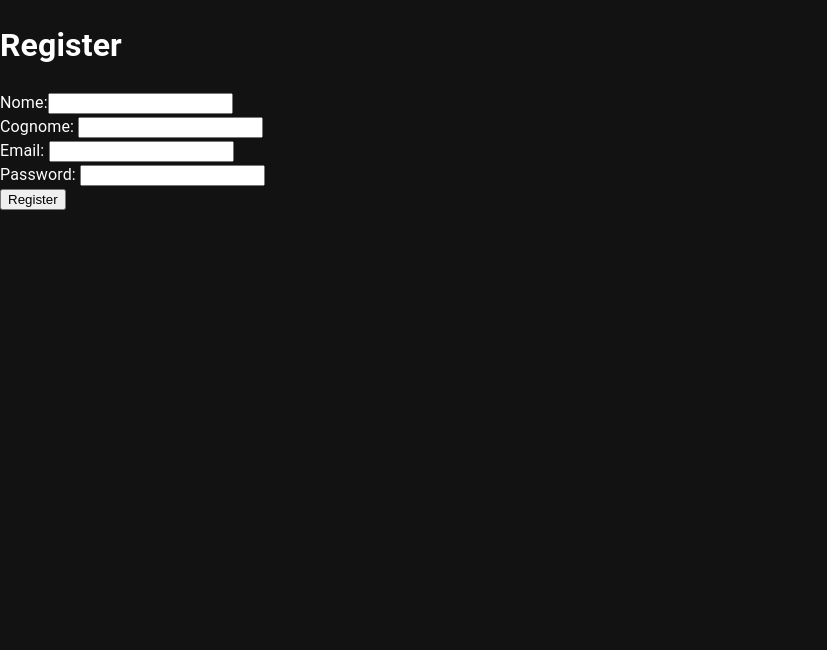
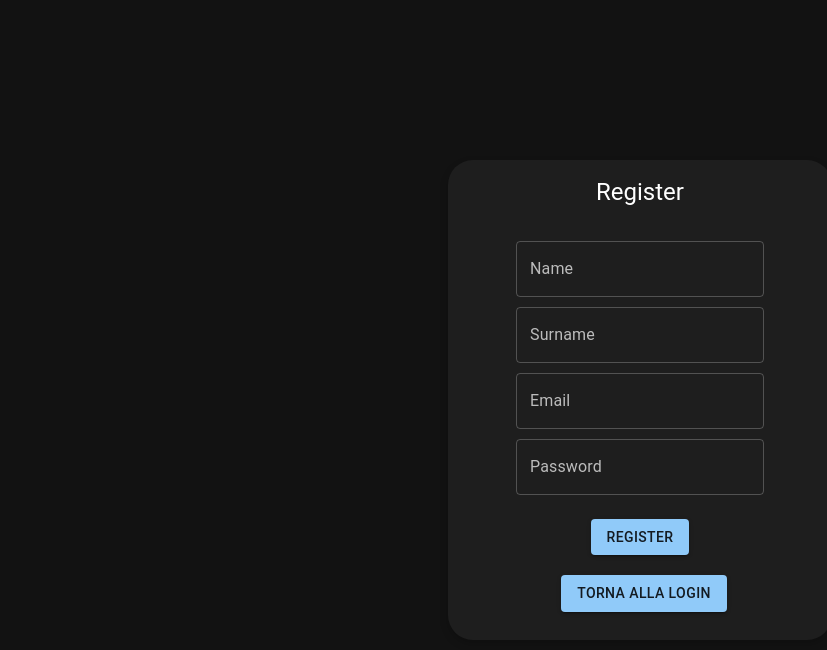
Before and after one commit to Luca-Lucidera/Libreria, a Next.js app: page /register in a window 1280 px wide. Shown: the top 650 px of the page, without its empty margins (0-827 px from the left). Built offline with nearby package versions, Linux system fonts and the light colour scheme.

Commit message:
Modificata UI register

```diff
--- a/pages/api/auth/register.ts
+++ b/pages/api/auth/register.ts
@@ -2,15 +2,13 @@ import IApiResponse from "@/model/ApiResponse";
 import IUserRegisterDTO from "@/model/user/IUserRegisterDTO";
 import { setSessionCookie } from "@/service/server/authService";
 import { prisma } from "@/utils/prisma";
-import { serialize } from "cookie";
-import { randomUUID } from "crypto";
 import { NextApiRequest, NextApiResponse } from "next";
 
 export default async function handler(req: NextApiRequest, res: NextApiResponse<IApiResponse<any>>) {
   if (req.method === "POST") {
     try {
       const { nome, cognome, email, password } = req.body as IUserRegisterDTO;
-      if(!nome || !cognome || !email || !password) return res.status(400).json({ message: "Credenziali mancano"})
+      if(!nome || !cognome || !email || !password) return res.status(400).json({ message: "Mancano le credenziali"})
 
       const userFound = await prisma.users.findFirst({
         where: {
--- a/pages/register.tsx
+++ b/pages/register.tsx
@@ -1,99 +1,176 @@
+import IUserRegisterDTO from "@/model/user/IUserRegisterDTO";
+import { register } from "@/service/userService";
+import { LinearProgress, Typography } from "@mui/material";
+import Box from "@mui/material/Box";
+import Button from "@mui/material/Button";
+import Card from "@mui/material/Card";
+import CardActions from "@mui/material/CardActions";
+import CardContent from "@mui/material/CardContent";
+import CardHeader from "@mui/material/CardHeader";
+import TextField from "@mui/material/TextField";
+import { useMutation } from "@tanstack/react-query";
+import axios from "axios";
 import { serialize } from "cookie";
 import { GetServerSideProps } from "next";
-import { FormEvent, useState } from "react";
-import { useMutation } from "@tanstack/react-query";
+import Link from "next/link";
 import { useRouter } from "next/router";
-import { register } from "@/service/userService";
-import axios from "axios";
+import { useState } from "react";
 
 export default function Register() {
   const router = useRouter();
-  const [nome, setNome] = useState("");
-  const [cognome, setCognome] = useState("");
-  const [email, setEmail] = useState("");
-  const [password, setPassword] = useState("");
+  const [userInfo, setUserInfo] = useState<IUserRegisterDTO>({
+    nome: "",
+    cognome: "",
+    email: "",
+    password: "",
+  });
 
   const registerMutation = useMutation<string, Error>({
-    mutationKey: ["register"],
-    mutationFn: async () => await register({ nome, cognome, email, password }),
+    mutationKey: ["register-mutation"],
+    mutationFn: async () => await register(userInfo),
     onSuccess: () => {
       router.push("/home");
     },
   });
 
-  function handleSubmit(e: FormEvent) {
+  return (
+    <Box
+      sx={{
+        height: "100vh",
+        display: "flex",
+        justifyContent: "center",
+        alignItems: "center",
+      }}
+    >
+      <Card
+        sx={{
+          minHeight: "50vh",
+          minWidth: "30vw",
+          borderRadius: "25px",
+          boxShadow: "0 4px 8px 0 rgba(0,0,0,0.2)",
+        }}
+      >
+        <form>
+          <CardHeader title="Register" sx={{ textAlign: "center" }} />
+          <CardContent
+            sx={{
+              display: "flex",
+              flexDirection: "column",
+              justifyContent: "center",
+              alignItems: "center",
+            }}
+          >
+            <div>
+              <TextField
+                label="Name"
+                variant="outlined"
+                value={userInfo.nome}
+                onChange={(e) =>
+                  setUserInfo({ ...userInfo, nome: e.target.value })
+                }
+              />
+            </div>
+            <div style={{ marginTop: "10px" }}>
+              <TextField
+                label="Surname"
+                variant="outlined"
+                value={userInfo.cognome}
+                onChange={(e) =>
+                  setUserInfo({ ...userInfo, cognome: e.target.value })
+                }
+              />
+            </div>
+            <div style={{ marginTop: "10px" }}>
+              <TextField
+                type={"email"}
+                label="Email"
+                variant="outlined"
+                value={userInfo.email}
+                onChange={(e) =>
+                  setUserInfo({ ...userInfo, email: e.target.value })
+                }
+              />
+            </div>
+            <div style={{ marginTop: "10px" }}>
+              <TextField
+                type={"password"}
+                label="Password"
+                variant="outlined"
+                value={userInfo.password}
+                onChange={(e) =>
+                  setUserInfo({ ...userInfo, password: e.target.value })
+                }
+              />
+            </div>
+          </CardContent>
+          <CardActions
+            sx={{
+              justifyContent: "center",
+              alignContent: "center",
+              flexDirection: "column",
+            }}
+          >
+            <Button
+              variant="contained"
+              type="submit"
+              disabled={registerMutation.isLoading}
+              color={"primary"}
+              onClick={(e) => {
                 e.preventDefault();
                 registerMutation.mutate();
-  }
-  return (
-    <div className="flex justify-center items-center flex-col h-full">
-      <h1 className="text-white text-2xl mb-4">Register</h1>
-      <form onSubmit={handleSubmit}>
-        <div>
-          <label htmlFor="nome" className="text-white pr-10">Nome:</label>
-          <input
-            type="text"
-            id="nome"
-            className="pl-2  rounded-md"
-            value={nome}
-            onChange={(e) => setNome(e.target.value)}
-          />
-        </div>
-        <div className="mt-4">
-          <label htmlFor="cognome" className="text-white pr-3">Cognome: </label>
-          <input
-            type="text"
-            id="cognome"
-            className="pl-2  rounded-md"
-            value={cognome}
-            onChange={(e) => setCognome(e.target.value)}
-          />
-        </div>
-        <div className="mt-4">
-          <label htmlFor="email" className="text-white pr-11">Email: </label>
-          <input
-            type="email"
-            id="email"
-            className="pl-2  rounded-md"
-            value={email}
-            onChange={(e) => setEmail(e.target.value)}
-          />
-        </div>
-        <div className="mt-4">
-          <label htmlFor="password" className="text-white pr-4">Password: </label>
-          <input
-            type="password"
-            id="password"
-            className="pl-2  rounded-md"
-            value={password}
-            onChange={(e) => setPassword(e.target.value)}
-          />
-        </div>
-        <div className="mt-4 flex justify-center">
-          <button type="submit" className="text-white text-xl mt-4 border-solid border-2 rounded p-2 hover:bg-neutral-300 hover:text-black">Register</button>
-        </div>
-        {registerMutation.isLoading ? (
-          <p className="text-white text-xl mt-4">Caricamento...</p>
+              }}
+            >
+              Register
+            </Button>
+            <Link
+              href={"/"}
+              style={{ marginTop: "20px", marginBottom: "20px" }}
+            >
+              <Button variant="contained" disabled={registerMutation.isLoading}>
+                Torna alla login
+              </Button>
+            </Link>
+          </CardActions>
+        </form>
+        {registerMutation.isLoading ? <LinearProgress color="primary" /> : null}
+        {registerMutation.isError ? (
+          <Typography
+            color={"error"}
+            align="center"
+            variant="h5"
+            marginBottom={"20px"}
+            marginTop={"20px"}
+          >
+            {registerMutation.error.message}
+          </Typography>
         ) : null}
-        {registerMutation.isError ? (
-          <p className="text-red text-2xl mt-4">{registerMutation.error.message}</p>
-        ) : null}
-      </form>
-    </div>
+      </Card>
+    </Box>
   );
 }
 
 export const getServerSideProps: GetServerSideProps = async ({ req }) => {
   if (!req.cookies.session) return { props: {} };
-  const { status } = await axios.get("https://la-tua-libreria.vercel.app/api/auth/session", {
+  try {
+    const { status } = await axios.get(
+      `${process.env.NEXT_PUBLIC_API_ROOT}/auth/session`,
+      {
         withCredentials: true,
         headers: {
           cookie: serialize("session", req.cookies.session),
+        },
       }
-  })
+    );
     if (status == 200)
-    return { redirect: { permanent: false, destination: "/home" }, props: {} };
+      return {
+        redirect: { permanent: false, destination: "/home" },
+        props: {},
+      };
     return {
       props: {},
     };
+  } catch (error) {
+    console.log("ERRORE:", error);
+    return { props: {} };
+  }
 };
```
Also changed, not shown: pages/home.tsx (+52 -41 lines). Lines whose indentation alone changed are shown as unchanged.
